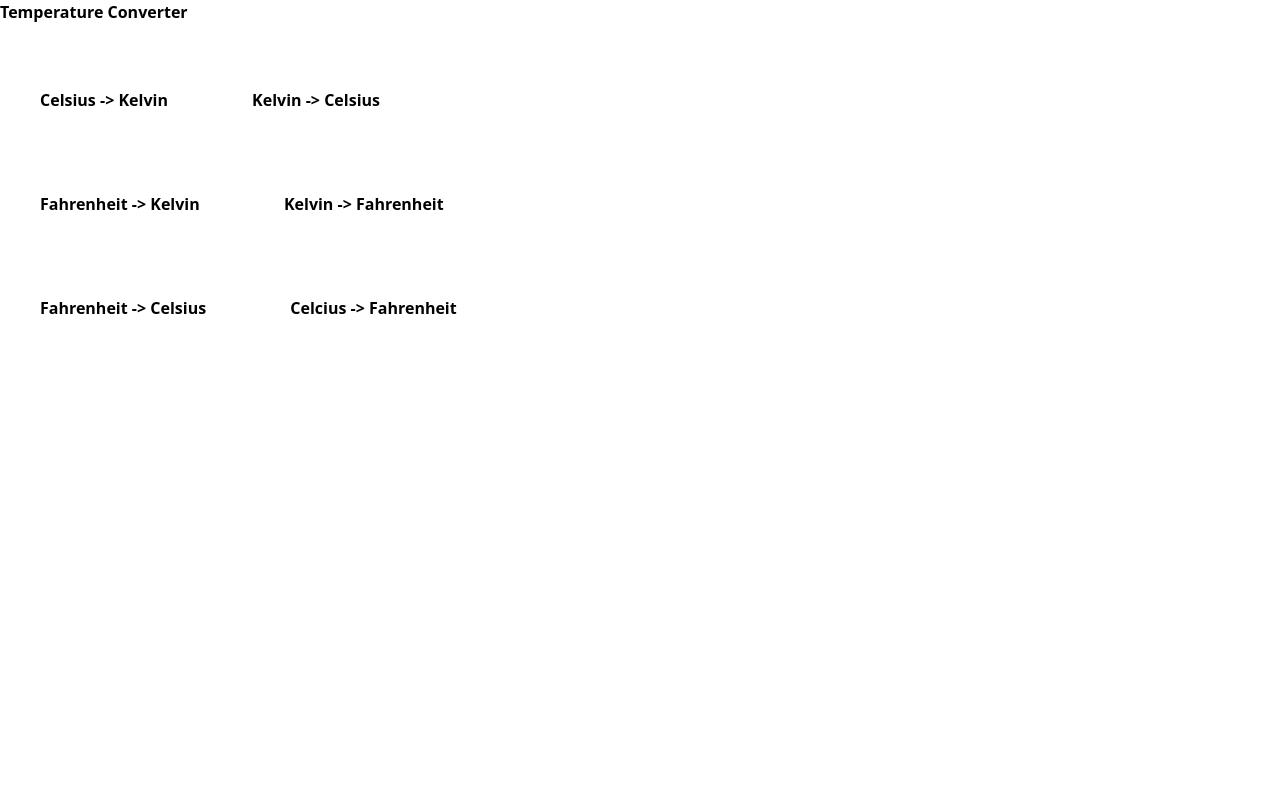
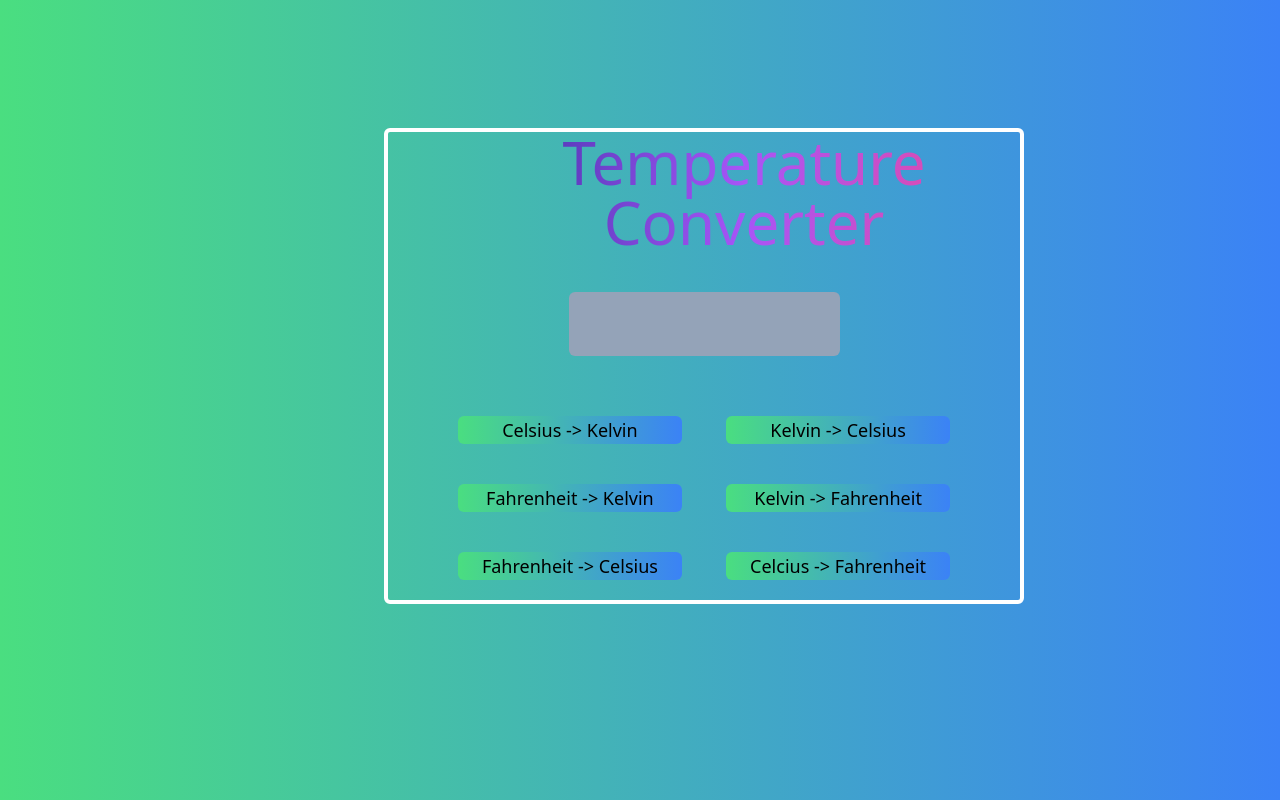
Before and after one commit to 2003subhangi/temperatureconverter, a website built with Vite: page index.html in a window 1280 px wide. Built offline with nearby package versions, Linux system fonts and the light colour scheme.

Commit message:
css made

```diff
--- a/index.html
+++ b/index.html
@@ -6,23 +6,24 @@
     <title>Document</title>
     <link rel="stylesheet" href="index.css">
 </head>
-<body class="" >
-    <h1><b>Temperature Converter</b></h1>
-    <div class="container">
-        <input type="number">
+<body class="bg-gradient-to-r from-green-400 to-blue-500 " >
+
+    <div class="container align-middle justify-center border-4 rounded-md border-white w-1/2 text-center mt-32 ml-96">
+        <h1 class="text-6xl text-center  bg-gradient-to-r from-indigo-800 via-purple-500 to-pink-500 inline-block text-transparent  bg-clip-text ml-20">Temperature Converter</h1><br>
+        <input type="number" class="m-10 p-5 bg-slate-400 rounded-md">
         <div>
-            <button class="m-10"><b>Celsius -> Kelvin</b></button>
-        <button class="m-10"><b>Kelvin -> Celsius</b></button>
+            <button class="m-5 rounded-md w-56  text-lg bg-gradient-to-r from-green-400 to-blue-500 hover:from-pink-500 hover:to-yellow-500">Celsius -> Kelvin</button>
+        <button class="m-5 rounded-md w-56 text-lg bg-gradient-to-r from-green-400 to-blue-500 hover:from-pink-500 hover:to-yellow-500 ">Kelvin -> Celsius</button>
 
         </div>
         <div>
-            <button class="m-10"><b>Fahrenheit -> Kelvin</b></button>
-        <button class="m-10"><b>Kelvin -> Fahrenheit</b></button>
+            <button class="m-5 rounded-md w-56  text-lg bg-gradient-to-r from-green-400 to-blue-500 hover:from-pink-500 hover:to-yellow-500">Fahrenheit -> Kelvin</button>
+        <button class="m-5 rounded-md w-56 text-lg bg-gradient-to-r from-green-400 to-blue-500 hover:from-pink-500 hover:to-yellow-500 ">Kelvin -> Fahrenheit</button>
 
         </div>
         <div>
-            <button class="m-10"><b>Fahrenheit -> Celsius</b></button>
-        <button class="m-10"><b>Celcius -> Fahrenheit</b></button>
+            <button class="m-5 rounded-md w-56  text-lg bg-gradient-to-r from-green-400 to-blue-500 hover:from-pink-500 hover:to-yellow-500">Fahrenheit -> Celsius</button>
+        <button class="m-5 rounded-md w-56 text-lg bg-gradient-to-r from-green-400 to-blue-500 hover:from-pink-500 hover:to-yellow-500 ">Celcius -> Fahrenheit</button>
 
         </div>
 
```
